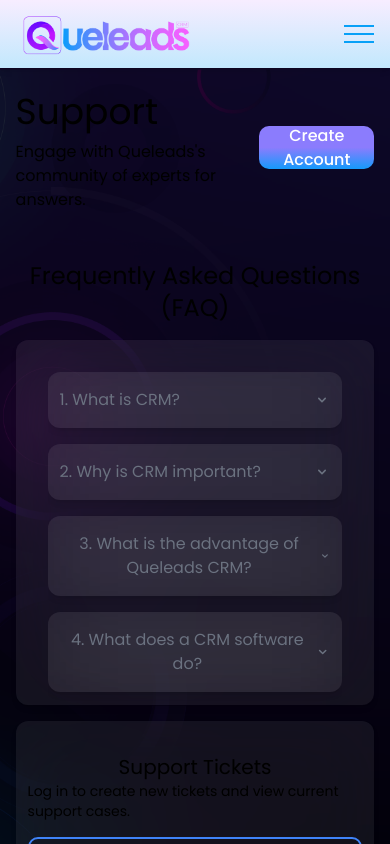
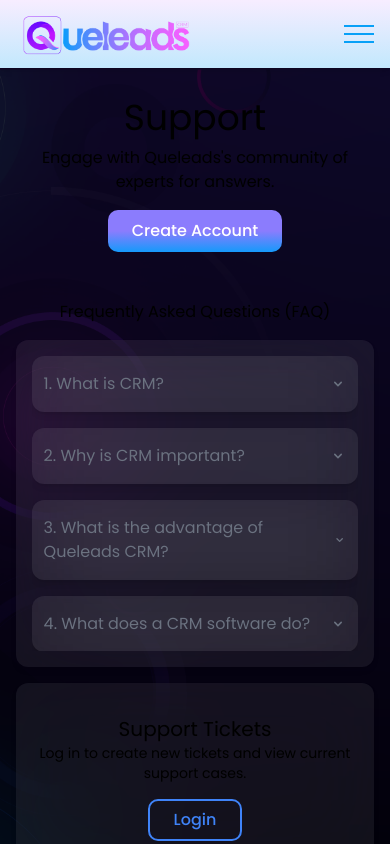
Before and after one commit to mhmalvi/nexus-crm-landing, a Next.js app: page /support in a window 390 px wide. Shown: the top 844 px of the page. Built offline with nearby package versions, Linux system fonts and the light colour scheme.

Commit message:
!Update: Support responsive

```diff
--- a/app/support/page.tsx
+++ b/app/support/page.tsx
@@ -19,26 +19,26 @@
         background: `url(${HeroBG.src}) center / cover`,
       }}
     >
-      <div className="w-full my-4 flex justify-between items-center">
-        <div>
+      <div className="w-full my-4 flex lg:flex-row flex-col justify-between items-center">
+        <div className="flex flex-col justify-center lg:items-start items-center lg:mb-0 mb-4">
           <h1 className="text-4xl py-2">Support</h1>
-          <p className="text-base">
+          <p className="text-base lg:text-start text-center">
             Engage with Queleads&apos;s community of experts for answers.
           </p>
         </div>
         <Button title={"Create Account"} variant={1} />
       </div>
-      <h1 className="text-2xl mt-8 text-center w-full">
+      <h1 className="lg:text-2xl mt-8 text-center w-full">
         Frequently Asked Questions (FAQ)
       </h1>
       <div className="w-full my-4 rounded-xl overflow-hidden shadow-md backdrop-blur-2xl bg-[#ffffff11] flex flex-col justify-center- items-center">
-        <div className="ease-in duration-100 w-full p-8">
+        <div className="ease-in duration-100 w-full lg:p-8 p-4">
           <Accordion
-            className="border-none accordion-section h-[40vh] overflow-y-scroll"
+            className="border-none accordion-section lg:h-[40vh] h-[35vh] overflow-y-scroll "
             collapseAll
           >
             <AccordionPanel className="ease-in duration-100 ">
-              <AccordionTitle className="px-3 py-4 !mb-4 ease-in duration-100 hover:bg-transparent hover:text-white rounded-xl shadow-md backdrop-blur-2xl bg-[#ffffff11] focus:ring-0">
+              <AccordionTitle className="px-3 py-4 !mb-4 ease-in duration-100 hover:bg-transparent hover:text-white rounded-xl shadow-md backdrop-blur-2xl bg-[#ffffff11] focus:ring-0 text-start">
                 1. What is CRM?
               </AccordionTitle>
               <AccordionContent className="px-3 pb-4 ease-in duration-100 ">
@@ -61,7 +61,7 @@
               </AccordionContent>
             </AccordionPanel>
             <AccordionPanel>
-              <AccordionTitle className="px-3 py-4 !mb-4 ease-in duration-100 hover:bg-transparent hover:text-white rounded-xl shadow-md backdrop-blur-2xl bg-[#ffffff11] focus:ring-0">
+              <AccordionTitle className="px-3 py-4 !mb-4 ease-in duration-100 hover:bg-transparent hover:text-white rounded-xl shadow-md backdrop-blur-2xl bg-[#ffffff11] focus:ring-0 text-start">
                 2. Why is CRM important?
               </AccordionTitle>
               <AccordionContent className="px-3 pb-4 ">
@@ -84,7 +84,7 @@
               </AccordionContent>
             </AccordionPanel>
             <AccordionPanel>
-              <AccordionTitle className="px-3 py-4 !mb-4 ease-in duration-100 hover:bg-transparent hover:text-white rounded-xl shadow-md backdrop-blur-2xl bg-[#ffffff11] focus:ring-0">
+              <AccordionTitle className="px-3 py-4 !mb-4 ease-in duration-100 hover:bg-transparent hover:text-white rounded-xl shadow-md backdrop-blur-2xl bg-[#ffffff11] focus:ring-0 text-start">
                 3. What is the advantage of Queleads CRM?
               </AccordionTitle>
               <AccordionContent className="px-3 pb-4">
@@ -107,7 +107,7 @@
               </AccordionContent>
             </AccordionPanel>
             <AccordionPanel>
-              <AccordionTitle className="px-3 py-4 !mb-4 ease-in duration-100 hover:bg-transparent hover:text-white rounded-xl shadow-md backdrop-blur-2xl bg-[#ffffff11] focus:ring-0">
+              <AccordionTitle className="px-3 py-4 !mb-4 ease-in duration-100 hover:bg-transparent hover:text-white rounded-xl shadow-md backdrop-blur-2xl bg-[#ffffff11] focus:ring-0 text-start">
                 4. What does a CRM software do?
               </AccordionTitle>
               <AccordionContent className="px-3 pb-4">
@@ -130,7 +130,7 @@
               </AccordionContent>
             </AccordionPanel>
             <AccordionPanel>
-              <AccordionTitle className="px-3 py-4 !mb-4 ease-in duration-100 hover:bg-transparent hover:text-white rounded-xl shadow-md backdrop-blur-2xl bg-[#ffffff11] focus:ring-0">
+              <AccordionTitle className="px-3 py-4 !mb-4 ease-in duration-100 hover:bg-transparent hover:text-white rounded-xl shadow-md backdrop-blur-2xl bg-[#ffffff11] focus:ring-0 text-start">
                 5. Who is a CRM system for?
               </AccordionTitle>
               <AccordionContent className="px-3 pb-4 ">
@@ -153,7 +153,7 @@
               </AccordionContent>
             </AccordionPanel>
             <AccordionPanel>
-              <AccordionTitle className="px-3 py-4 !mb-4 ease-in duration-100 hover:bg-transparent hover:text-white rounded-xl shadow-md backdrop-blur-2xl bg-[#ffffff11] focus:ring-0">
+              <AccordionTitle className="px-3 py-4 !mb-4 ease-in duration-100 hover:bg-transparent hover:text-white rounded-xl shadow-md backdrop-blur-2xl bg-[#ffffff11] focus:ring-0 text-start">
                 6. What is a cloud based CRM system?
               </AccordionTitle>
               <AccordionContent className="px-3 pb-4 ">
@@ -178,13 +178,12 @@
           </Accordion>
         </div>
       </div>
-      <div className="w-full px-3 py-8 rounded-xl shadow-md backdrop-blur-2xl bg-[#ffffff11] flex flex-col justify-center items-center">
+      <div className="w-full px-3 py-8 rounded-xl shadow-md backdrop-blur-2xl bg-[#ffffff11] flex flex-col justify-center items-center lg:mb-0 mb-8">
         <h1 className="text-xl">Support Tickets</h1>
-        <p className="text-sm pb-4">
+        <p className="text-sm pb-4 lg:text-start text-center">
           Log in to create new tickets and view current support cases.
         </p>
         <a
-          className="w-full flex flex-col"
           href="https://app.queleadscrm.com/login"
           target={"_blank"}
           rel={"noreferrer"}
```
